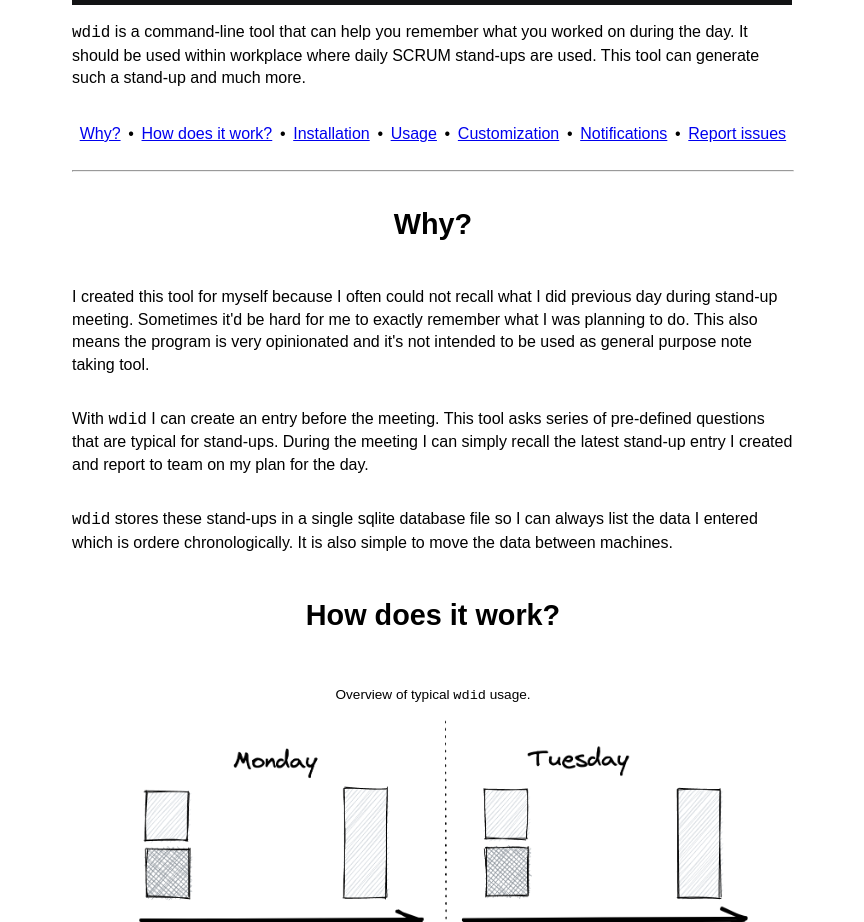
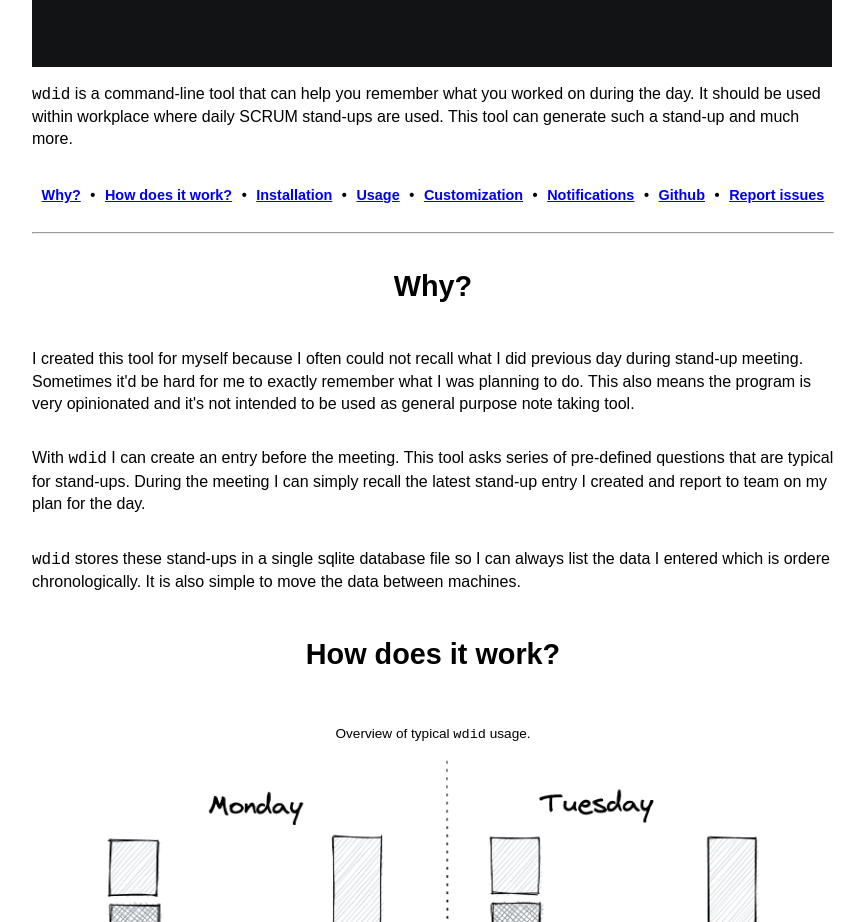
Before and after one commit to comatory/wdid, a website: page docs/index.html in a window 1280 px wide. Shown: the part 860-1782 px from the top of the page, without its empty margins (208-1072 px from the left). Drawn offline with Linux system fonts and the light colour scheme.

Commit message:
improvement: website styling

```diff
--- a/docs/index.html
+++ b/docs/index.html
@@ -52,7 +52,7 @@
       display: flex;
       flex-direction: column;
       flex-wrap: wrap;
-      max-width: 720px;
+      max-width: 800px;
       margin: 0 auto;
     }
 
@@ -66,13 +66,20 @@
       font-size: 1.8rem;
     }
 
-    .content_nav {
+    .content-nav {
+      font-size: 0.9rem;
+      font-weight: 600;
       width: 100%;
       display: flex;
+      flex-wrap: wrap;
       align-items: center;
       justify-content: space-evenly;
       list-style-type: none;
       padding: 0;
+    }
+
+    .content-nav__item {
+      padding: 2px 6px;
     }
   </style>
 </head>
@@ -96,20 +103,22 @@
       It should be used within workplace where daily SCRUM stand-ups are used. This tool can generate such a stand-up and much more.
     </p>
     <nav>
-      <ul class="content_nav">
-        <li><a href="#why">Why?</a></li>
+      <ul class="content-nav">
+        <li class="content-nav__item"><a href="#why">Why?</a></li>
         <li role="presentation">•</li>
-        <li><a href="#how-does-it-work">How does it work?</a></li>
+        <li class="content-nav__item"><a href="#how-does-it-work">How does it work?</a></li>
         <li role="presentation">•</li>
-        <li><a href="#installation">Installation</a></li>
+        <li class="content-nav__item"><a href="#installation">Installation</a></li>
         <li role="presentation">•</li>
-        <li><a href="#usage">Usage</a></li>
+        <li class="content-nav__item"><a href="#usage">Usage</a></li>
         <li role="presentation">•</li>
-        <li><a href="#customization">Customization</a></li>
+        <li class="content-nav__item"><a href="#customization">Customization</a></li>
         <li role="presentation">•</li>
-        <li><a href="#notifications">Notifications</a></li>
+        <li class="content-nav__item"><a href="#notifications">Notifications</a></li>
         <li role="presentation">•</li>
-        <li><a href="https://github.com/comatory/wdid/issues">Report issues</a></li>
+        <li class="content-nav__item"><a href="https://github.com/comatory/wdid">Github</a></li>
+        <li role="presentation">•</li>
+        <li class="content-nav__item"><a href="https://github.com/comatory/wdid/issues">Report issues</a></li>
       </ul>
     </nav>
     <hr />
```
